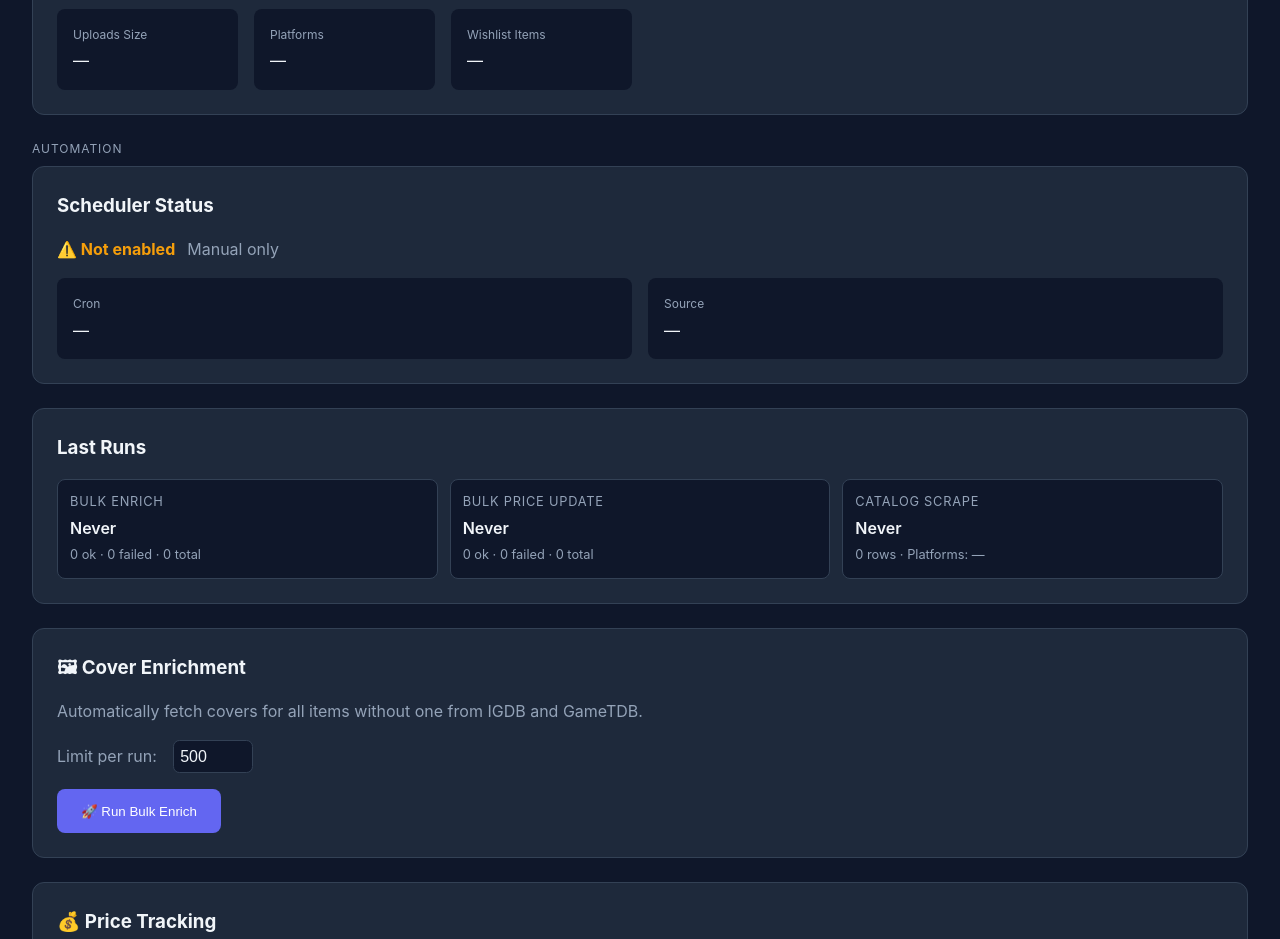
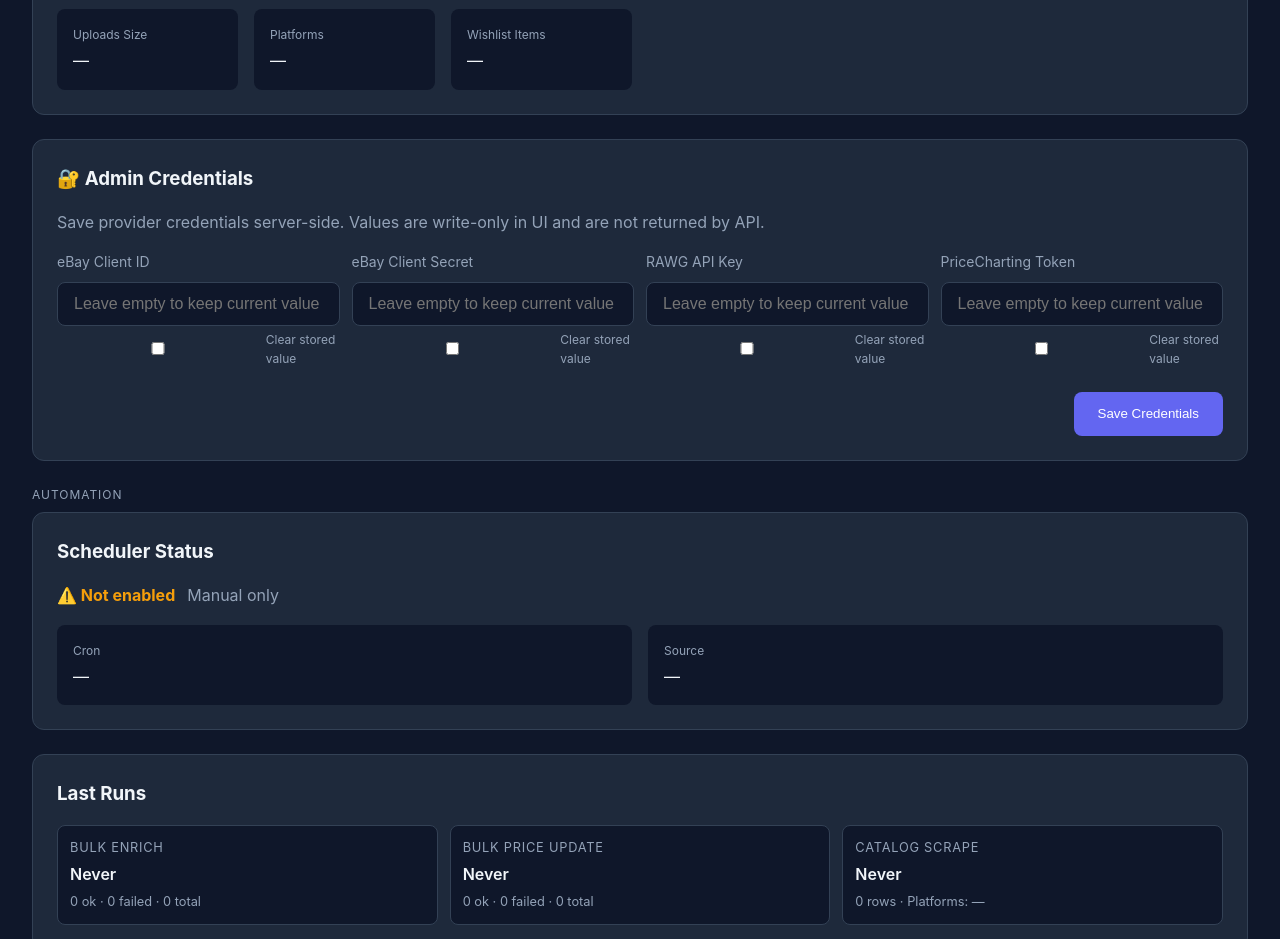
Before and after one commit to TheDachlatte007/collectabase, a Vue app in the folder frontend/: page /settings in a window 1280 px wide. Shown: the part 1100-2039 px from the top of the page. Built offline with nearby package versions, Linux system fonts and the light colour scheme; no server answers.

Commit message:
feat: ENV

```diff
--- a/frontend/src/api/index.js
+++ b/frontend/src/api/index.js
@@ -41,6 +41,7 @@ export const priceApi = {
 
 export const settingsApi = {
   info: () => apiGet('/api/settings/info'),
+  updateSecrets: (payload) => apiPost('/api/settings/secrets', payload),
   clearCovers: () => apiPost('/api/settings/clear-covers'),
   clearDatabase: () => apiDelete('/api/database/clear'),
   bulkEnrich: (limit) => apiPost(`/api/enrich/all?limit=${limit}`)
--- a/frontend/src/views/Settings.vue
+++ b/frontend/src/views/Settings.vue
@@ -137,6 +137,40 @@
           <label>Wishlist Items</label>
           <span>{{ info.wishlist_count ?? '—' }}</span>
         </div>
+      </div>
+    </div>
+
+    <div class="card mb-3">
+      <h3 class="mb-2">🔐 Admin Credentials</h3>
+      <p class="text-muted mb-2">
+        Save provider credentials server-side. Values are write-only in UI and are not returned by API.
+      </p>
+      <div class="secrets-grid">
+        <div class="form-group mb-0">
+          <label>eBay Client ID</label>
+          <input v-model.trim="secretsForm.ebay_client_id" type="text" autocomplete="off" placeholder="Leave empty to keep current value" />
+          <label class="clear-check"><input v-model="secretsForm.clear_ebay_client_id" type="checkbox" /> Clear stored value</label>
+        </div>
+        <div class="form-group mb-0">
+          <label>eBay Client Secret</label>
+          <input v-model.trim="secretsForm.ebay_client_secret" type="password" autocomplete="new-password" placeholder="Leave empty to keep current value" />
+          <label class="clear-check"><input v-model="secretsForm.clear_ebay_client_secret" type="checkbox" /> Clear stored value</label>
+        </div>
+        <div class="form-group mb-0">
+          <label>RAWG API Key</label>
+          <input v-model.trim="secretsForm.rawg_api_key" type="password" autocomplete="new-password" placeholder="Leave empty to keep current value" />
+          <label class="clear-check"><input v-model="secretsForm.clear_rawg_api_key" type="checkbox" /> Clear stored value</label>
+        </div>
+        <div class="form-group mb-0">
+          <label>PriceCharting Token</label>
+          <input v-model.trim="secretsForm.pricecharting_token" type="password" autocomplete="new-password" placeholder="Leave empty to keep current value" />
+          <label class="clear-check"><input v-model="secretsForm.clear_pricecharting_token" type="checkbox" /> Clear stored value</label>
+        </div>
+      </div>
+      <div class="secret-actions mt-2">
+        <button @click="saveSecrets" class="btn btn-primary" :disabled="secretsSaving">
+          {{ secretsSaving ? 'Saving…' : 'Save Credentials' }}
+        </button>
       </div>
     </div>
 
@@ -300,6 +334,17 @@ const priceUpdateDone = ref(false)
 const priceLimit = ref(100)
 const priceProgress = ref({ success: 0, failed: 0, total: 0, done: 0 })
 const uiPrefs = ref(loadUiPrefs())
+const secretsSaving = ref(false)
+const secretsForm = ref({
+  ebay_client_id: '',
+  ebay_client_secret: '',
+  rawg_api_key: '',
+  pricecharting_token: '',
+  clear_ebay_client_id: false,
+  clear_ebay_client_secret: false,
+  clear_rawg_api_key: false,
+  clear_pricecharting_token: false,
+})
 
 const coverCoverage = computed(() => Number(info.value.cover_coverage_pct || 0))
 const providersConfigured = computed(() => Number(info.value.providers_configured || 0))
@@ -329,6 +374,62 @@ function onThemeChange(event) {
 function onDensityChange(event) {
   const nextDensity = event?.target?.value || 'comfortable'
   uiPrefs.value = setUiPrefs({ ...uiPrefs.value, density: nextDensity })
+}
+
+function resetSecretsForm() {
+  secretsForm.value = {
+    ebay_client_id: '',
+    ebay_client_secret: '',
+    rawg_api_key: '',
+    pricecharting_token: '',
+    clear_ebay_client_id: false,
+    clear_ebay_client_secret: false,
+    clear_rawg_api_key: false,
+    clear_pricecharting_token: false,
+  }
+}
+
+async function saveSecrets() {
+  const payload = { clear: [] }
+  const fields = ['ebay_client_id', 'ebay_client_secret', 'rawg_api_key', 'pricecharting_token']
+  let changed = false
+
+  for (const field of fields) {
+    const value = String(secretsForm.value[field] || '').trim()
+    const clearFlag = Boolean(secretsForm.value[`clear_${field}`])
+    if (value) {
+      payload[field] = value
+      changed = true
+      continue
+    }
+    if (clearFlag) {
+      payload.clear.push(field)
+      changed = true
+    }
+  }
+
+  if (!changed) {
+    notifyError('No credential changes to save.')
+    return
+  }
+
+  secretsSaving.value = true
+  try {
+    const res = await settingsApi.updateSecrets(payload)
+    if (!res.ok) {
+      const detail = res.data?.detail
+      notifyError(detail?.message || detail || 'Failed to save credentials.')
+      return
+    }
+    notifySuccess('Credentials saved server-side.')
+    resetSecretsForm()
+    await loadInfo()
+  } catch (e) {
+    console.error('Save credentials failed:', e)
+    notifyError('Failed to save credentials.')
+  } finally {
+    secretsSaving.value = false
+  }
 }
 
 function formatTimestamp(value) {
@@ -597,6 +698,26 @@ onMounted(loadInfo)
   gap: 0.75rem;
 }
 
+.secrets-grid {
+  display: grid;
+  grid-template-columns: repeat(auto-fit, minmax(220px, 1fr));
+  gap: 0.75rem;
+}
+
+.clear-check {
+  display: flex;
+  align-items: center;
+  gap: 0.45rem;
+  font-size: 0.75rem;
+  color: var(--text-muted);
+  margin-top: 0.25rem;
+}
+
+.secret-actions {
+  display: flex;
+  justify-content: flex-end;
+}
+
 .info-grid {
   display: grid;
   grid-template-columns: repeat(auto-fit, minmax(180px, 1fr));
```
Also changed, not shown: 2 other files (tests, documents, lock files or other folders).
